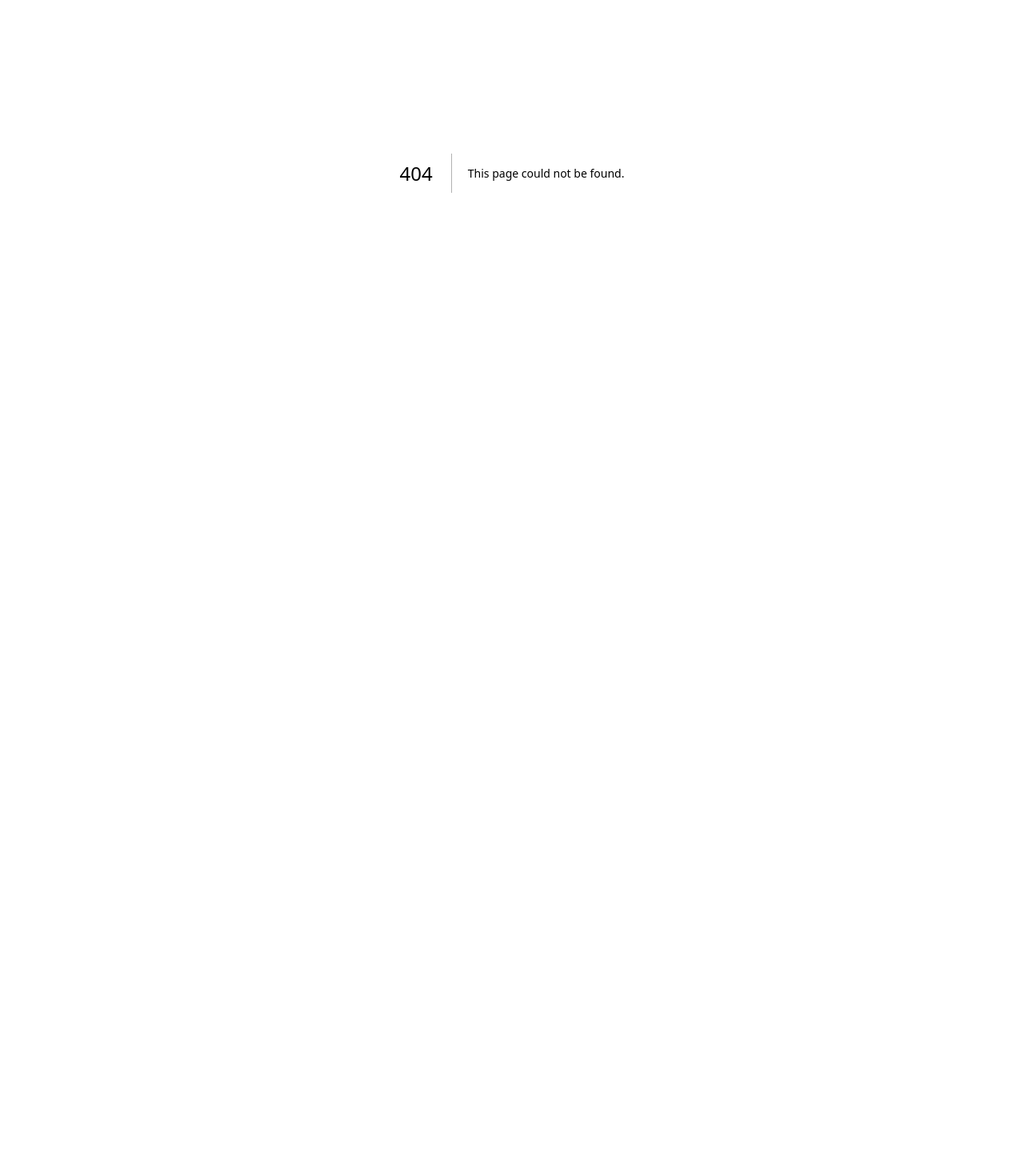
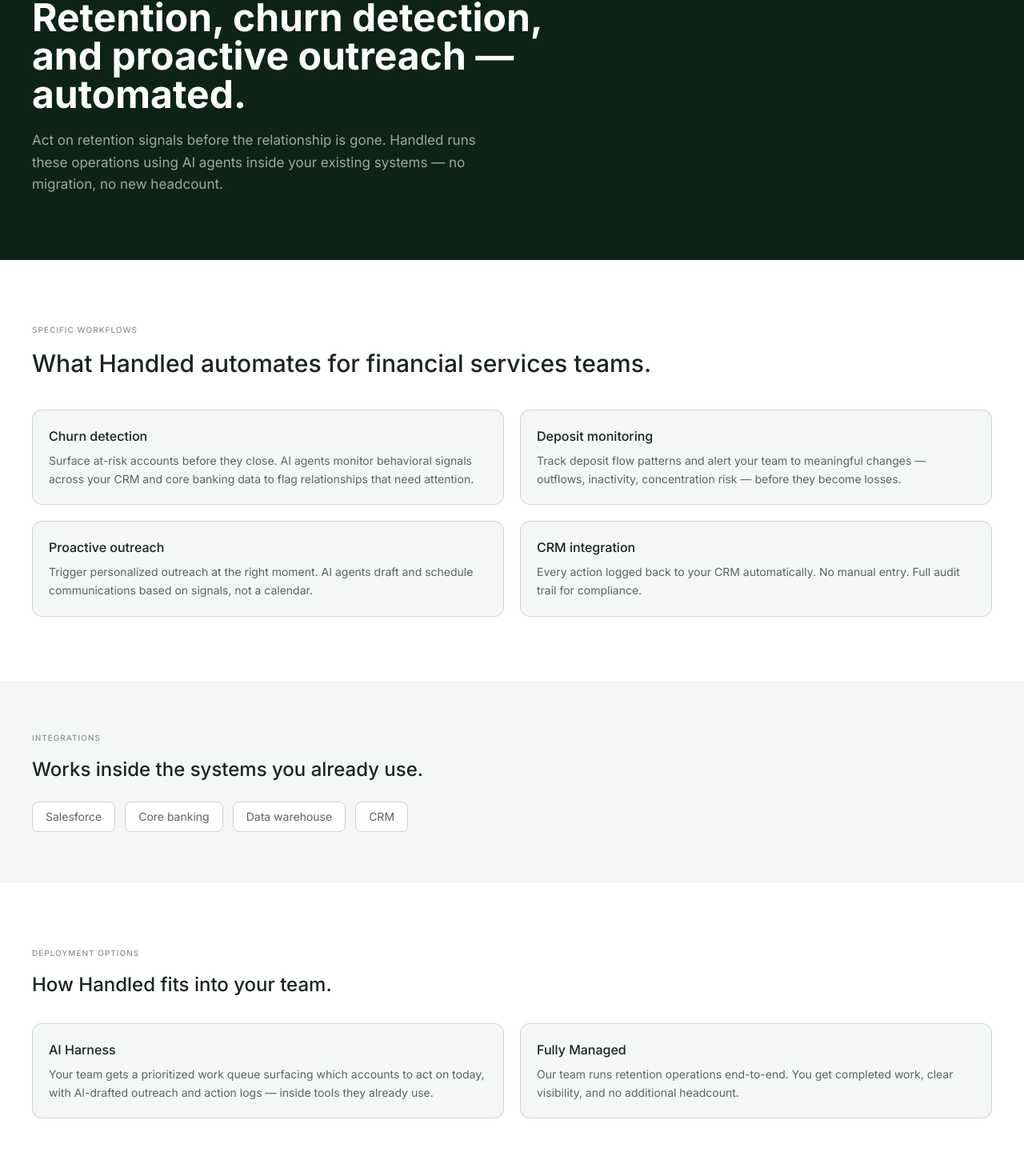
Before and after one commit to fsiddiqui4320/handled, a Next.js app: page /finance in a window 1280 px wide. Before the commit this address had no page. Shown: the part 184-1654 px from the top of the page at 80% size. Before the commit the page ends 800 px from the top, so only its background shows below. Built offline with nearby package versions, Linux system fonts and the light colour scheme.

Commit message:
feat: add finance and about sub-pages

```diff
--- /dev/null
+++ b/app/about/page.tsx
@@ -0,0 +1,54 @@
+import type { Metadata } from 'next'
+import Nav from '@/components/layout/Nav'
+import Footer from '@/components/layout/Footer'
+import CTA from '@/components/sections/CTA'
+
+export const metadata: Metadata = {
+  title: 'Handled | About',
+  description: 'Built by early team members from Rippling and the team behind Wiser.',
+}
+
+export default function AboutPage() {
+  return (
+    <>
+      <Nav />
+      <main>
+        <section className="bg-handled-950 py-20 px-6">
+          <div className="mx-auto max-w-content max-w-2xl">
+            <h1 className="text-4xl sm:text-5xl font-bold text-white leading-tight mb-5">
+              Built by people who&apos;ve run these operations.
+            </h1>
+            <p className="text-[17px] text-white/60 leading-relaxed">
+              Handled was started by early team members from Rippling and the team behind Wiser — a revenue intelligence platform used by teams at Superhuman and Lithic.
+            </p>
+          </div>
+        </section>
+
+        <section className="bg-white py-20 px-6">
+          <div className="mx-auto max-w-content">
+            <div className="max-w-2xl">
+              <p className="text-[10px] tracking-widest uppercase text-stone-400 font-medium mb-6">Why Handled</p>
+              <h2 className="text-3xl font-medium text-stone-950 mb-6 leading-tight">
+                The back-office work never went away. We&apos;re making it disappear.
+              </h2>
+              <div className="space-y-4 text-[16px] text-stone-600 leading-relaxed">
+                <p>
+                  Every regulated industry runs on operational work that&apos;s invisible from the outside — credentialing queues, enrollment follow-ups, retention outreach, payer portal checks. It&apos;s not strategic work, but it determines whether revenue actually lands.
+                </p>
+                <p>
+                  Handled encodes that work into AI agents that operate inside existing systems. We&apos;ve built it for compliance-aware buyers who can&apos;t afford shortcuts — healthcare organizations that need HIPAA controls, financial services teams that need audit trails.
+                </p>
+                <p>
+                  Two deployment models: a work queue your team operates, or an operation our team runs end-to-end. Either way, the output is the same: the work gets done, the follow-ups don&apos;t fall through, and your team focuses on decisions instead of tasks.
+                </p>
+              </div>
+            </div>
+          </div>
+        </section>
+
+        <CTA />
+      </main>
+      <Footer />
+    </>
+  )
+}
--- /dev/null
+++ b/app/finance/page.tsx
@@ -0,0 +1,90 @@
+import type { Metadata } from 'next'
+import Nav from '@/components/layout/Nav'
+import Footer from '@/components/layout/Footer'
+import Badge from '@/components/ui/Badge'
+import CTA from '@/components/sections/CTA'
+
+export const metadata: Metadata = {
+  title: 'Handled | Financial Services Operations',
+  description: 'AI-powered churn detection, deposit monitoring, and proactive outreach for financial services teams.',
+}
+
+const workflows = [
+  { name: 'Churn detection', desc: 'Surface at-risk accounts before they close. AI agents monitor behavioral signals across your CRM and core banking data to flag relationships that need attention.' },
+  { name: 'Deposit monitoring', desc: 'Track deposit flow patterns and alert your team to meaningful changes — outflows, inactivity, concentration risk — before they become losses.' },
+  { name: 'Proactive outreach', desc: 'Trigger personalized outreach at the right moment. AI agents draft and schedule communications based on signals, not a calendar.' },
+  { name: 'CRM integration', desc: 'Every action logged back to your CRM automatically. No manual entry. Full audit trail for compliance.' },
+]
+
+const integrationNames = ['Salesforce', 'Core banking', 'Data warehouse', 'CRM']
+
+const deploymentOptions = [
+  { title: 'AI Harness', desc: 'Your team gets a prioritized work queue surfacing which accounts to act on today, with AI-drafted outreach and action logs — inside tools they already use.' },
+  { title: 'Fully Managed', desc: 'Our team runs retention operations end-to-end. You get completed work, clear visibility, and no additional headcount.' },
+]
+
+export default function FinancePage() {
+  return (
+    <>
+      <Nav />
+      <main>
+        <section className="bg-handled-950 py-20 px-6">
+          <div className="mx-auto max-w-content">
+            <Badge variant="finance" className="mb-5">Financial services</Badge>
+            <h1 className="text-4xl sm:text-5xl font-bold text-white leading-tight max-w-2xl mb-5">
+              Retention, churn detection, and proactive outreach — automated.
+            </h1>
+            <p className="text-[17px] text-white/60 leading-relaxed max-w-xl">
+              Act on retention signals before the relationship is gone. Handled runs these operations using AI agents inside your existing systems — no migration, no new headcount.
+            </p>
+          </div>
+        </section>
+
+        <section className="bg-white py-20 px-6">
+          <div className="mx-auto max-w-content">
+            <p className="text-[10px] tracking-widest uppercase text-stone-400 font-medium mb-4">Specific workflows</p>
+            <h2 className="text-3xl font-medium text-stone-950 mb-10">What Handled automates for financial services teams.</h2>
+            <div className="grid grid-cols-1 md:grid-cols-2 gap-5">
+              {workflows.map(w => (
+                <div key={w.name} className="bg-stone-50 border border-stone-200 rounded-xl p-5">
+                  <h3 className="font-medium text-stone-950 mb-2">{w.name}</h3>
+                  <p className="text-sm text-stone-600 leading-relaxed">{w.desc}</p>
+                </div>
+              ))}
+            </div>
+          </div>
+        </section>
+
+        <section className="bg-stone-50 py-16 px-6">
+          <div className="mx-auto max-w-content">
+            <p className="text-[10px] tracking-widest uppercase text-stone-400 font-medium mb-4">Integrations</p>
+            <h2 className="text-2xl font-medium text-stone-950 mb-6">Works inside the systems you already use.</h2>
+            <div className="flex flex-wrap gap-3">
+              {integrationNames.map(name => (
+                <span key={name} className="bg-white border border-stone-200 text-stone-600 text-sm px-4 py-2 rounded-lg">{name}</span>
+              ))}
+            </div>
+          </div>
+        </section>
+
+        <section className="bg-white py-20 px-6">
+          <div className="mx-auto max-w-content">
+            <p className="text-[10px] tracking-widest uppercase text-stone-400 font-medium mb-4">Deployment options</p>
+            <h2 className="text-2xl font-medium text-stone-950 mb-8">How Handled fits into your team.</h2>
+            <div className="grid grid-cols-1 md:grid-cols-2 gap-5">
+              {deploymentOptions.map(opt => (
+                <div key={opt.title} className="bg-stone-50 border border-stone-200 rounded-xl p-5">
+                  <h3 className="font-medium text-stone-950 mb-2">{opt.title}</h3>
+                  <p className="text-sm text-stone-600 leading-relaxed">{opt.desc}</p>
+                </div>
+              ))}
+            </div>
+          </div>
+        </section>
+
+        <CTA />
+      </main>
+      <Footer />
+    </>
+  )
+}
```
